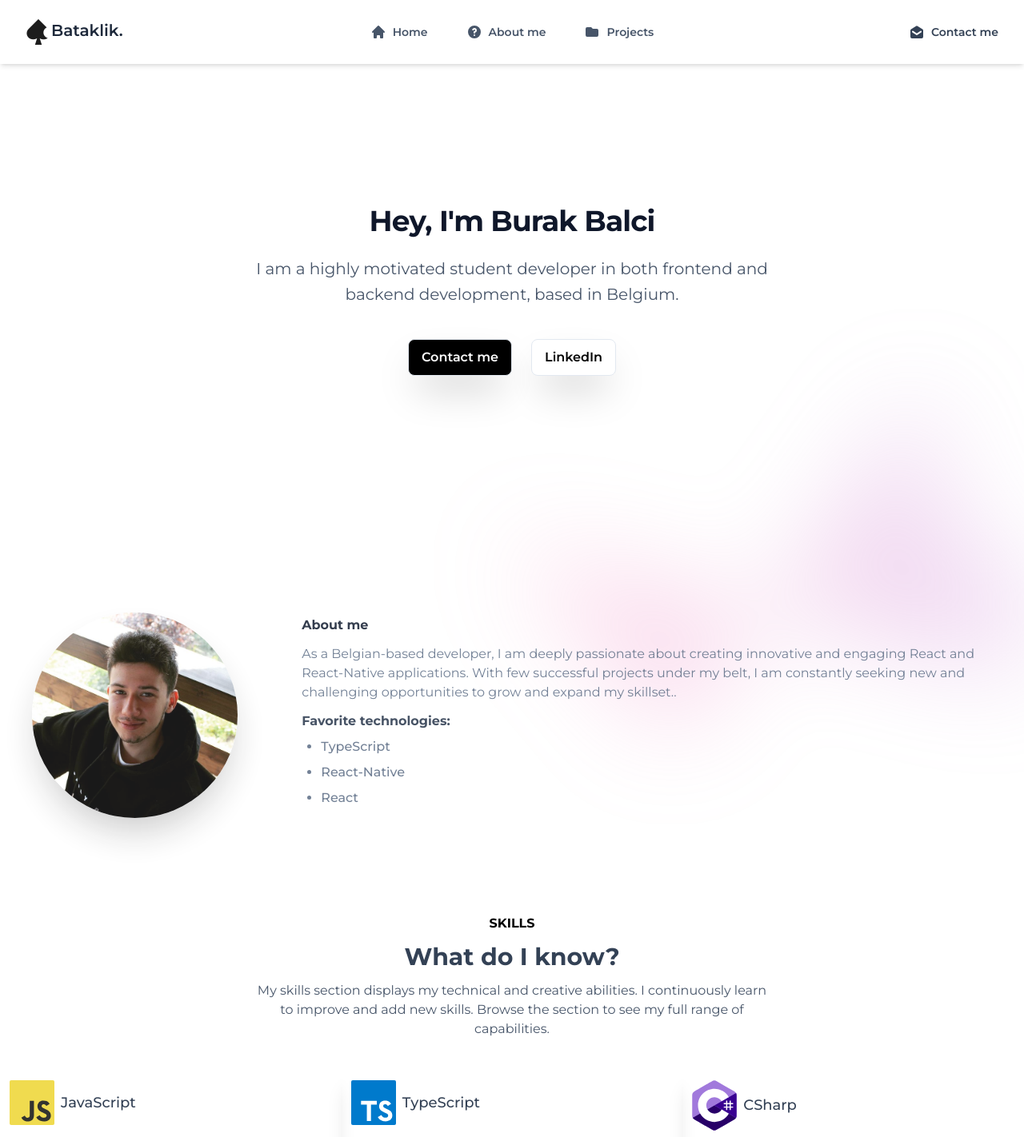
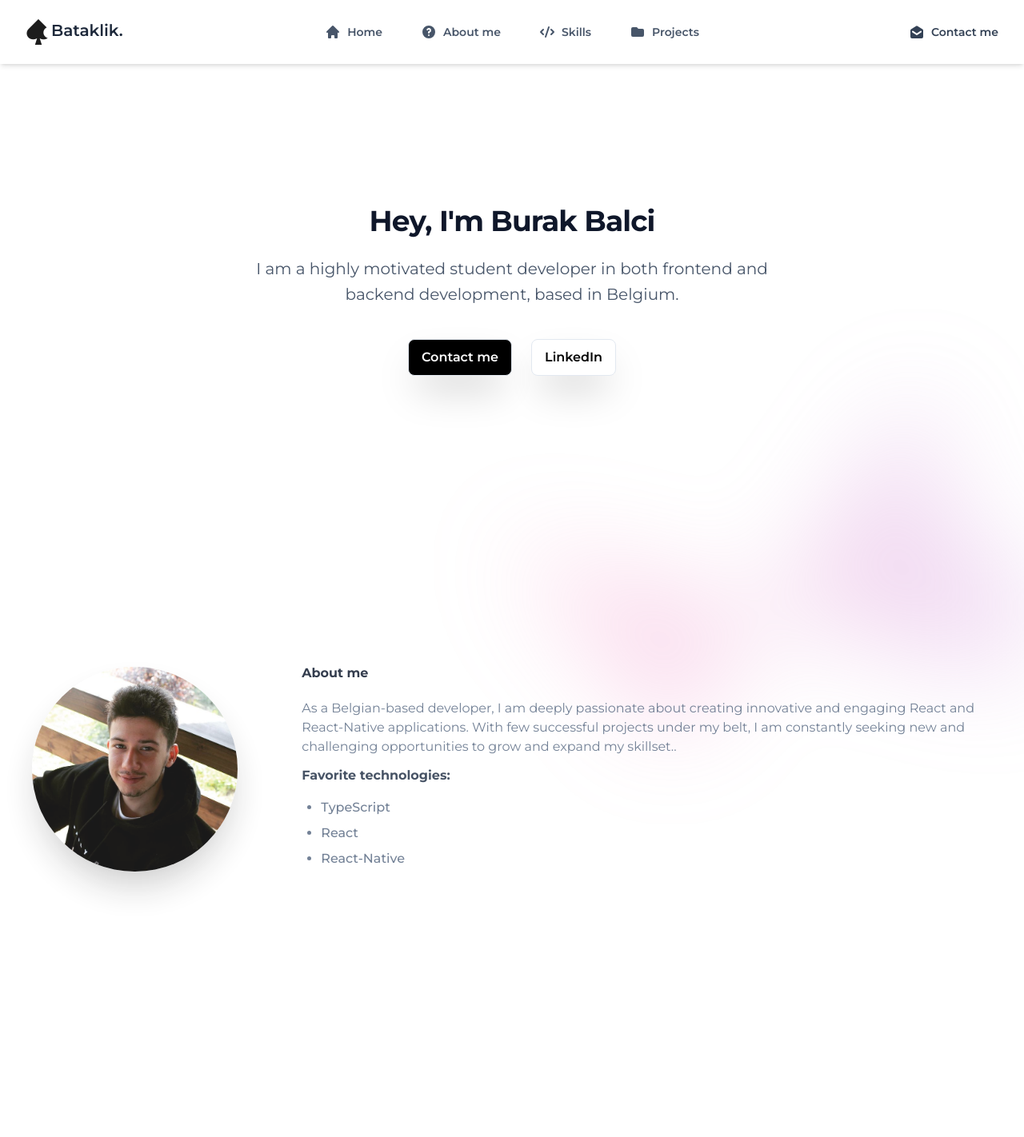
Before and after one commit to Bataklik/Bataklik-Portfolio, a Next.js app: page / in a window 1280 px wide. Shown: the top 1422 px of the page at 80% size. Built offline with nearby package versions, Linux system fonts and the light colour scheme.

Commit message:
feat: :art: Update

```diff
--- a/src/components/core/about.tsx
+++ b/src/components/core/about.tsx
@@ -35,14 +35,15 @@ const imgVariants: Variants = {
 export function AboutSection({}) {
   const favorites = [
     { id: 1, name: "TypeScript" },
-    { id: 2, name: "React-Native" },
-    { id: 3, name: "React" },
+    { id: 2, name: "React" },
+    { id: 3, name: "React-Native" },
   ];
   return (
     <motion.section
       initial={{ opacity: 0 }}
       whileInView={{ opacity: 1, transition: { duration: 0.5, delay: 0.1 } }}
       id="about"
+      className="mb-60 pt-16"
     >
       <div className="container mx-auto flex flex-col-reverse lg:flex-row items-center gap-20 rounded-sm opacity-90 p-10">
         {/* Left */}
@@ -60,7 +61,6 @@ export function AboutSection({}) {
               variants={imgVariants}
               animate={"active"}
               src={"images/portrait.jpeg"}
-              className=""
             />
           </motion.div>
         </div>
@@ -71,7 +71,7 @@ export function AboutSection({}) {
           animate={"active"}
           className="my-auto flex flex-col gap-3"
         >
-          <h1 className="text-gray-800 font-bold">About me</h1>
+          <h1 className="text-gray-800 font-bold mb-2">About me</h1>
 
           <p className="text-gray-500">
             As a Belgian-based developer, I am deeply passionate about creating
@@ -80,7 +80,9 @@ export function AboutSection({}) {
             and challenging opportunities to grow and expand my skillset..
           </p>
           <div className="container ">
-            <h1 className="text-gray-700 font-bold">Favorite technologies:</h1>
+            <h1 className="text-gray-700 font-bold mb-4">
+              Favorite technologies:
+            </h1>
 
             <ul className="pl-6 list-disc">
               {favorites.map((f, i) => (
--- a/src/components/core/contact.tsx
+++ b/src/components/core/contact.tsx
@@ -41,6 +41,7 @@ export function ContactSection({}) {
       initial={{ opacity: 0 }}
       whileInView={{ opacity: 1, transition: { duration: 0.5, delay: 0.1 } }}
       id="contact"
+      className="mb-28"
     >
       <div className="container mx-auto">
         <div className="flex flex-col items-center">
--- a/src/components/core/project.tsx
+++ b/src/components/core/project.tsx
@@ -26,7 +26,7 @@ export function ProjectsSection({}) {
       initial={{ opacity: 0 }}
       whileInView={{ opacity: 1, transition: { duration: 0.5, delay: 0.1 } }}
       id="projects"
-      className="py-20"
+      className="pt-24 mb-40"
     >
       <div className="container mx-auto">
         {/* Top */}
--- a/src/components/layout/layout.tsx
+++ b/src/components/layout/layout.tsx
@@ -4,9 +4,10 @@ import {
   HiHome,
   HiMailOpen,
   HiQuestionMarkCircle,
+  HiCode,
 } from "react-icons/hi";
-import { Footer } from "./Footer";
-import { Head } from "./Head";
+import { Footer } from "./footer";
+import { Head } from "./head";
 import { Nav } from "./nav";
 
 interface LayoutProps {
@@ -30,12 +31,18 @@ export function Layout({ children }: LayoutProps) {
     },
     {
       id: 3,
+      icon: <HiCode size={20} />,
+      name: "Skills",
+      path: "#skills",
+    },
+    {
+      id: 4,
       icon: <HiFolder size={20} />,
       name: "Projects",
       path: "#projects",
     },
     {
-      id: 4,
+      id: 5,
       icon: <HiMailOpen size={20} />,
       name: "Contact me",
       path: "#contact",
```
